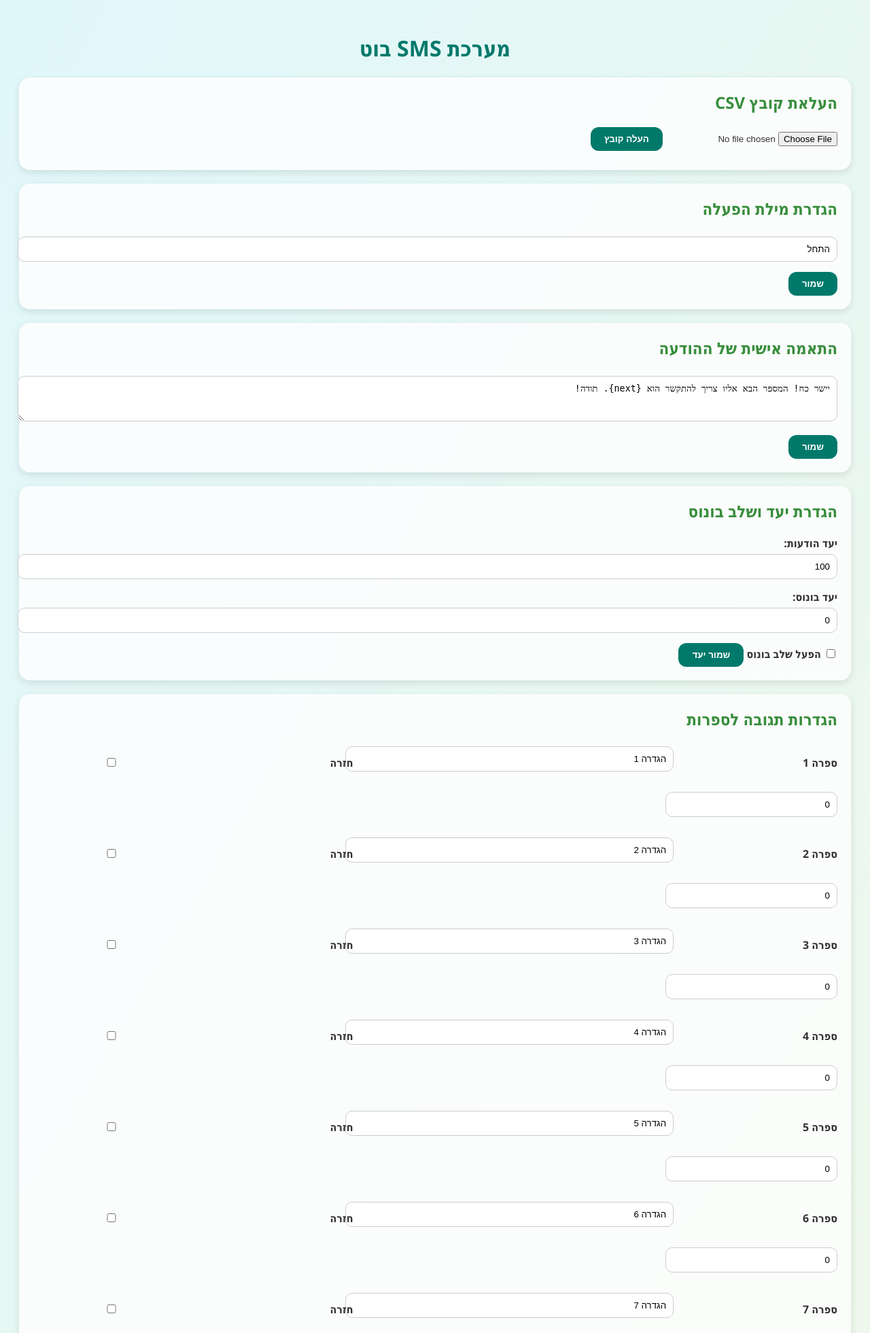
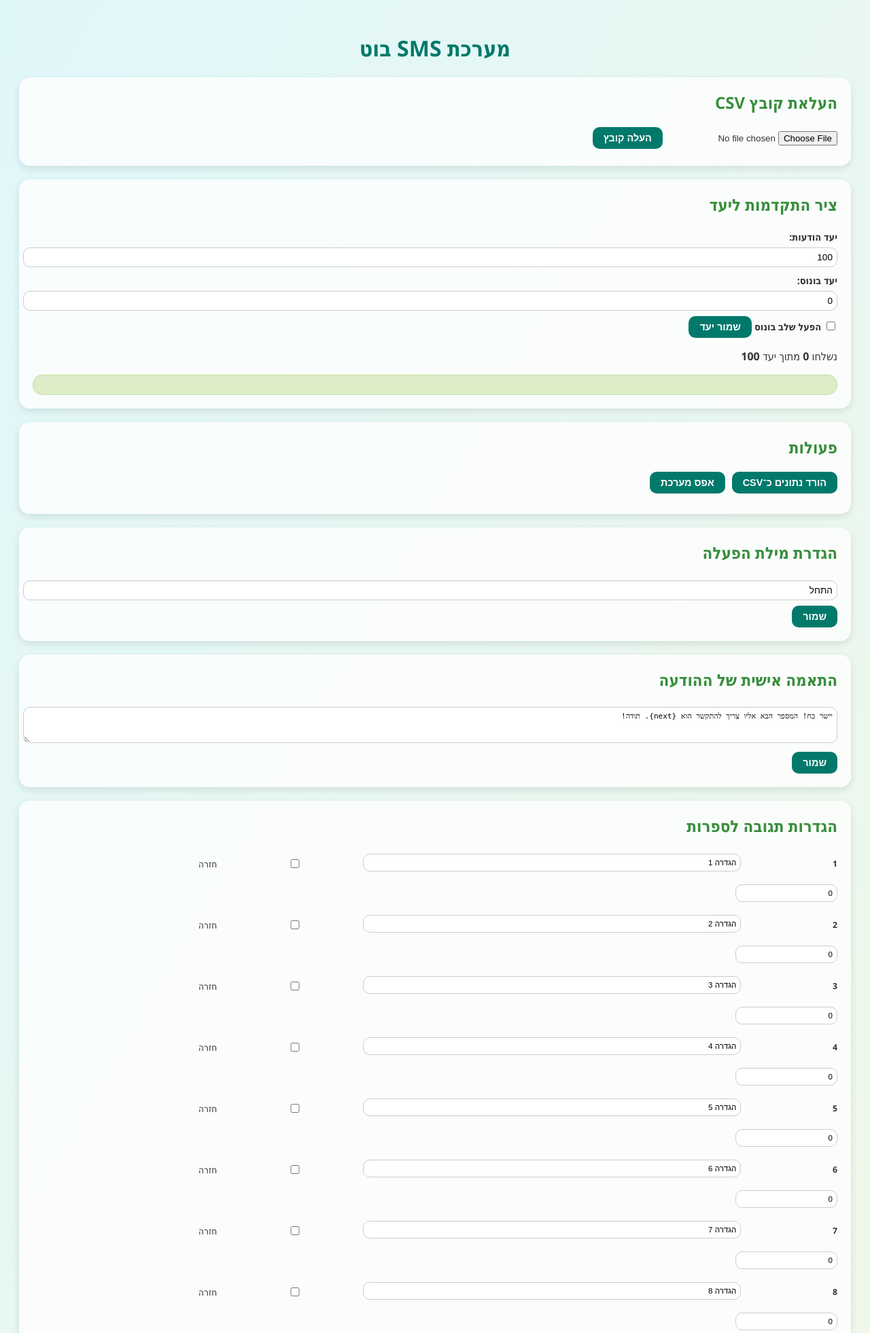
Before and after one commit to uriya222972/sms-auto-bot, a Flask app: page / in a window 1280 px wide. Shown: the top 1961 px of the page at 68% size. Run offline with Flask 3, Linux system fonts and the light colour scheme.

Commit message:
Update index.html

```diff
--- a/templates/index.html
+++ b/templates/index.html
@@ -33,25 +33,27 @@
 
     input[type="text"], input[type="number"], textarea, select {
       width: 100%;
-      padding: 10px;
+      padding: 6px;
       margin-top: 5px;
-      margin-bottom: 15px;
+      margin-bottom: 8px;
       border: 1px solid #ccc;
       border-radius: 10px;
+      font-size: 0.85em;
     }
 
     input[type="file"] {
-      margin-bottom: 15px;
+      margin-bottom: 10px;
     }
 
     input[type="submit"], button {
       background-color: #00796b;
       color: white;
       border: none;
-      padding: 10px 20px;
-      border-radius: 12px;
+      padding: 8px 16px;
+      border-radius: 10px;
       cursor: pointer;
       font-weight: bold;
+      font-size: 0.9em;
     }
 
     input[type="submit"]:hover, button:hover {
@@ -66,9 +68,10 @@
 
     th, td {
       border: 1px solid #ccc;
-      padding: 8px;
+      padding: 6px;
       text-align: center;
       background-color: #f9fbe7;
+      font-size: 0.85em;
     }
 
     th {
@@ -77,32 +80,35 @@
 
     .grid-row {
       display: grid;
-      grid-template-columns: 1fr 2fr 1fr 1fr;
-      gap: 10px;
+      grid-template-columns: 0.5fr 2fr 0.8fr 1fr;
+      gap: 6px;
       align-items: center;
-      margin-bottom: 10px;
+      margin-bottom: 6px;
+      font-size: 0.85em;
     }
 
     label {
       font-weight: bold;
+      font-size: 0.9em;
     }
 
     .progress-bar {
-      height: 20px;
-      background: #c8e6c9;
-      border-radius: 10px;
+      height: 28px;
+      background: #dcedc8;
+      border-radius: 14px;
       overflow: hidden;
       margin-top: 10px;
       position: relative;
+      border: 1px solid #c5e1a5;
     }
 
     .progress-bar-inner {
       height: 100%;
-      background: #388e3c;
+      background: linear-gradient(to right, #66bb6a, #43a047);
       text-align: center;
       color: white;
-      line-height: 20px;
-      transition: width 0.3s;
+      line-height: 28px;
+      transition: width 0.4s ease;
       position: absolute;
       left: 0;
       top: 0;
@@ -110,10 +116,18 @@
 
     .bonus-bar-inner {
       height: 100%;
-      background: #f57c00;
-      transition: width 0.3s;
+      background: linear-gradient(to right, #ffa726, #fb8c00);
+      transition: width 0.4s ease;
       position: absolute;
       top: 0;
+      z-index: 1;
+    }
+
+    .actions {
+      display: flex;
+      gap: 10px;
+      flex-wrap: wrap;
+      margin-bottom: 10px;
     }
   </style>
 </head>
@@ -129,6 +143,37 @@
     {% if filename %}
       <p>שם הקובץ שהועלה: <strong>{{ filename }}</strong></p>
     {% endif %}
+  </div>
+
+  <div class="section">
+    <h2>ציר התקדמות ליעד</h2>
+    <form action="/update_goals" method="post">
+      <label>יעד הודעות:</label>
+      <input type="number" name="target_goal" value="{{ target_goal }}" min="1">
+      <label>יעד בונוס:</label>
+      <input type="number" name="bonus_goal" value="{{ bonus_goal }}" min="0">
+      <label><input type="checkbox" name="bonus_active" {% if bonus_active %}checked{% endif %}> הפעל שלב בונוס</label>
+      <input type="submit" value="שמור יעד">
+    </form>
+    <p>נשלחו <strong>{{ total_sent }}</strong> מתוך יעד <strong>{{ target_goal }}</strong>{% if bonus_active %} + <strong>{{ bonus_goal }}</strong> בונוס{% endif %}</p>
+    <div class="progress-bar">
+      <div class="progress-bar-inner" style="width: {{ (total_sent / target_goal * 100) if target_goal else 0 }}%"></div>
+      {% if bonus_active %}
+        <div class="bonus-bar-inner" style="width: {{ (total_sent / (target_goal + bonus_goal) * 100) if (target_goal + bonus_goal) else 0 }}%"></div>
+      {% endif %}
+    </div>
+  </div>
+
+  <div class="section">
+    <h2>פעולות</h2>
+    <div class="actions">
+      <form action="/download">
+        <input type="submit" value="הורד נתונים כ־CSV">
+      </form>
+      <form action="/reset" method="post" onsubmit="return confirm('האם אתה בטוח שברצונך לאפס את המערכת?');">
+        <input type="submit" value="אפס מערכת">
+      </form>
+    </div>
   </div>
 
   <div class="section">
@@ -150,43 +195,19 @@
   </div>
 
   <div class="section">
-    <h2>הגדרת יעד ושלב בונוס</h2>
-    <form action="/update_goals" method="post">
-      <label>יעד הודעות:</label>
-      <input type="number" name="target_goal" value="{{ target_goal }}" min="1">
-      <label>יעד בונוס:</label>
-      <input type="number" name="bonus_goal" value="{{ bonus_goal }}" min="0">
-      <label><input type="checkbox" name="bonus_active" {% if bonus_active %}checked{% endif %}> הפעל שלב בונוס</label>
-      <input type="submit" value="שמור יעד">
-    </form>
-  </div>
-
-  <div class="section">
     <h2>הגדרות תגובה לספרות</h2>
     <form method="post">
       <input type="hidden" name="update_response_map">
       {% for digit, config in response_map.items() %}
         <div class="grid-row">
-          <label>ספרה {{ digit }}</label>
+          <label>{{ digit }}</label>
           <input type="text" name="label_{{ digit }}" value="{{ config.label }}">
-          <label>חזרה</label>
-          <input type="checkbox" name="callback_{{ digit }}" {% if config.callback_required %}checked{% endif %}>
+          <input type="checkbox" name="callback_{{ digit }}" {% if config.callback_required %}checked{% endif %}> חזרה
           <input type="number" name="hours_{{ digit }}" value="{{ config.hours }}" min="0" placeholder="שעות">
         </div>
       {% endfor %}
       <input type="submit" value="שמור שינויים">
     </form>
-  </div>
-
-  <div class="section">
-    <h2>סטטיסטיקה</h2>
-    <p>סה\"כ הודעות שנשלחו: <strong>{{ total_sent }}</strong> מתוך יעד <strong>{{ target_goal }}</strong>{% if bonus_active %} + <strong>{{ bonus_goal }}</strong> בונוס{% endif %}</p>
-    <div class="progress-bar">
-      <div class="progress-bar-inner" style="width: {{ (total_sent / target_goal * 100) if target_goal else 0 }}%">{{ total_sent }} / {{ target_goal }}</div>
-      {% if bonus_active %}
-        <div class="bonus-bar-inner" style="width: {{ (total_sent / (target_goal + bonus_goal) * 100) if (target_goal + bonus_goal) else 0 }}%"></div>
-      {% endif %}
-    </div>
   </div>
 
   <div class="section">
@@ -216,14 +237,5 @@
       </tbody>
     </table>
   </div>
-
-  <div class="section">
-    <form action="/download">
-      <input type="submit" value="הורד נתונים כ־CSV">
-    </form>
-    <form action="/reset" method="post" onsubmit="return confirm('האם אתה בטוח שברצונך לאפס את המערכת?');">
-      <input type="submit" value="אפס מערכת">
-    </form>
-  </div>
 </body>
 </html>
```
